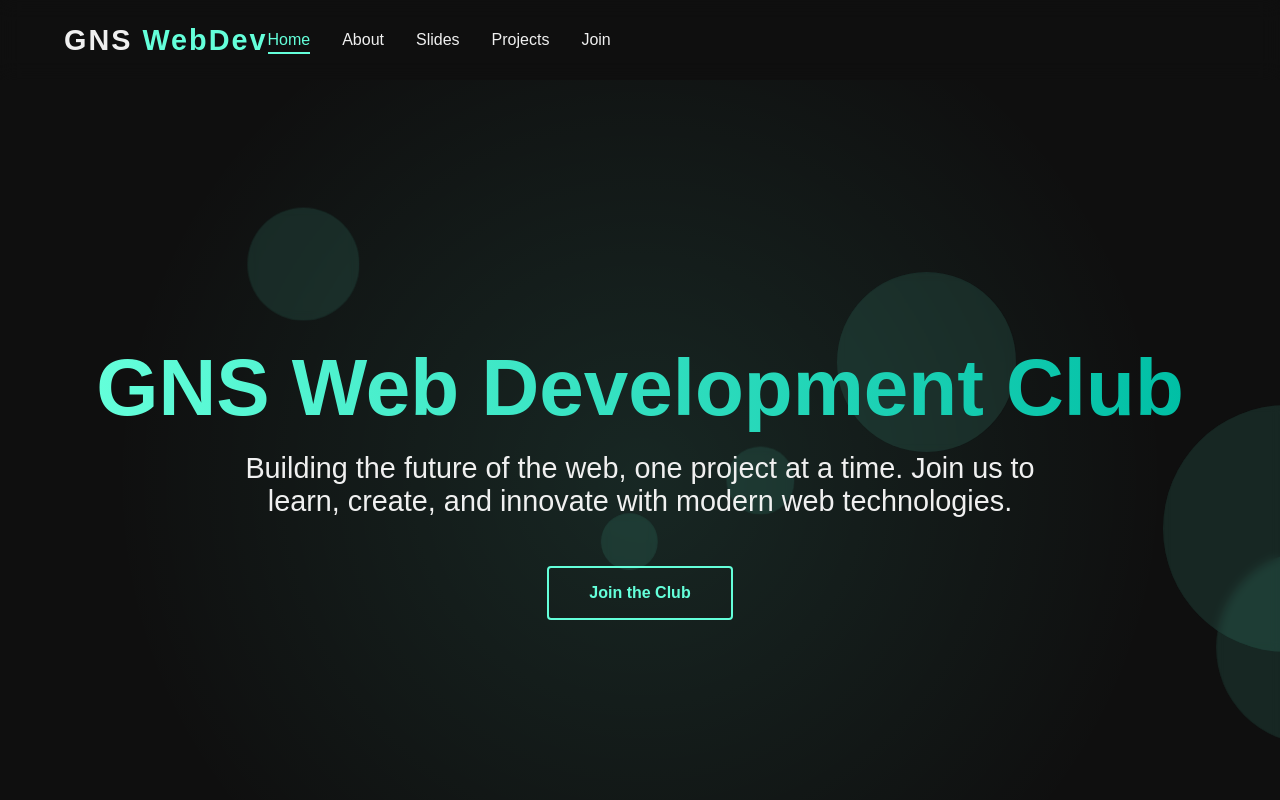
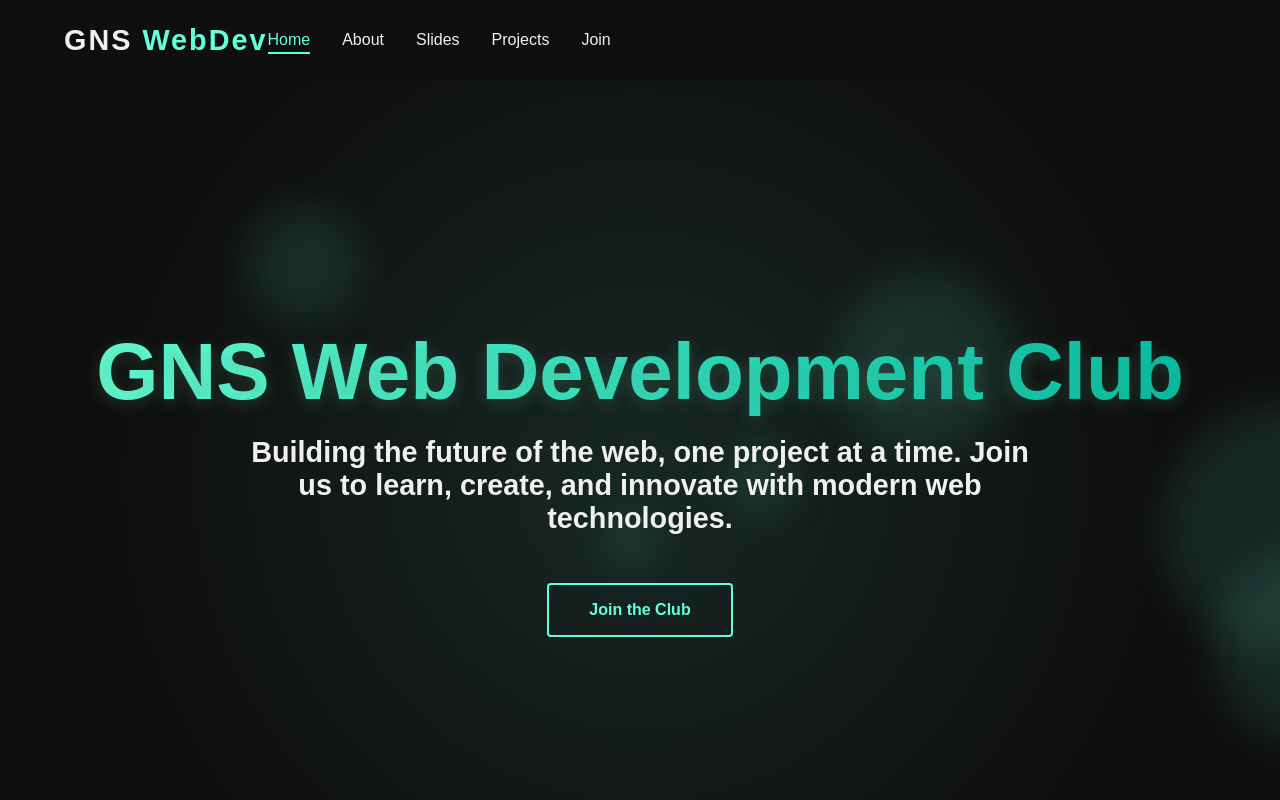
Before and after one commit to patriotsbreeze/gnswebdev, a React (Create React App) app: page / in a window 1280 px wide. Shown: the top 800 px of the page. Built offline with nearby package versions, Linux system fonts and the light colour scheme.

Commit message:
v1.16-beta...

```diff
--- a/src/App.js
+++ b/src/App.js
@@ -10,14 +10,15 @@ import ProjectsPage from './pages/ProjectsPage';
 import JoinPage from './pages/JoinPage';
 
 const GlobalStyle = createGlobalStyle`
-  @import url('https://fonts.googleapis.com/css2?family=Poppins:wght@300;400;500;600;700&display=swap');
-  @import url('https://cdnjs.cloudflare.com/ajax/libs/font-awesome/6.0.0-beta3/css/all.min.css');
+  @import url('https://fonts.googleapis.com/css2?family=JetBrains+Mono:wght@300;400;500;700&display=swap');
+  @import url('https://fonts.googleapis.com/css2?family=Inter:wght@300;400;500;600;700&display=swap');
+  @import url('https://fonts.googleapis.com/css2?family=Montserrat:wght@300;400;500;600;700;800&display=swap');
 
   * {
     margin: 0;
     padding: 0;
     box-sizing: border-box;
-    font-family: 'Poppins', sans-serif;
+    font-family: 'Montserrat', sans-serif;
   }
 
   html {
--- a/src/pages/LandingPage.js
+++ b/src/pages/LandingPage.js
@@ -40,11 +40,12 @@ const HeroTitle = styled(motion.h1)`
   -webkit-background-clip: text;
   -webkit-text-fill-color: transparent;
   line-height: 1.2;
+  text-shadow: 0px 4px 15px rgba(71, 153, 105, 0.3);
 `;
 
 const HeroSubtitle = styled(motion.h2)`
   font-size: clamp(1.2rem, 4vw, 1.8rem);
-  font-weight: 400;
+  font-weight: 700;
   margin-bottom: 2rem;
   color: #f0f0f0;
   max-width: 800px;
@@ -83,7 +84,8 @@ const Shape = styled(motion.div)`
   position: absolute;
   border-radius: 50%;
   background: rgba(100, 255, 218, 0.1);
-  backdrop-filter: blur(5px);
+  filter: blur(20px);
+  box-shadow: var(--shadow-2xs);
 `;
 
 const AboutSection = styled.section`
```
